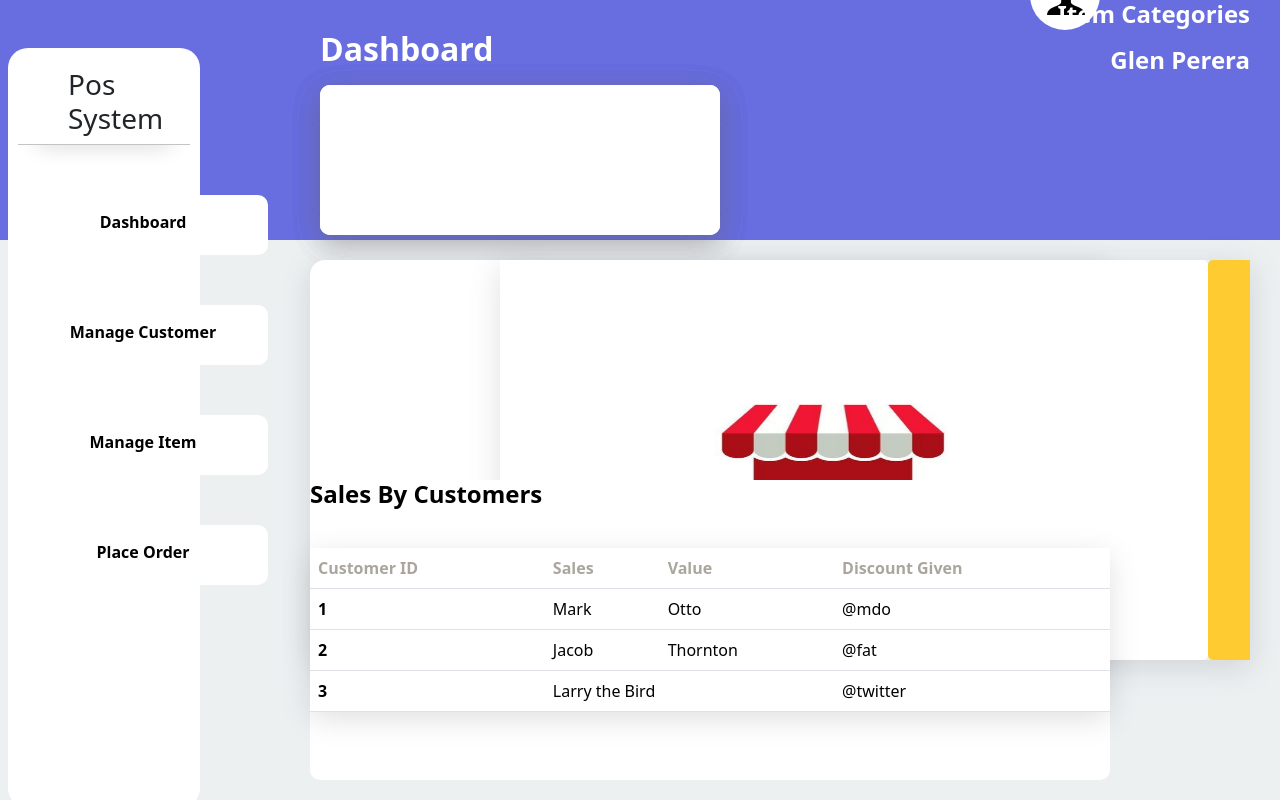
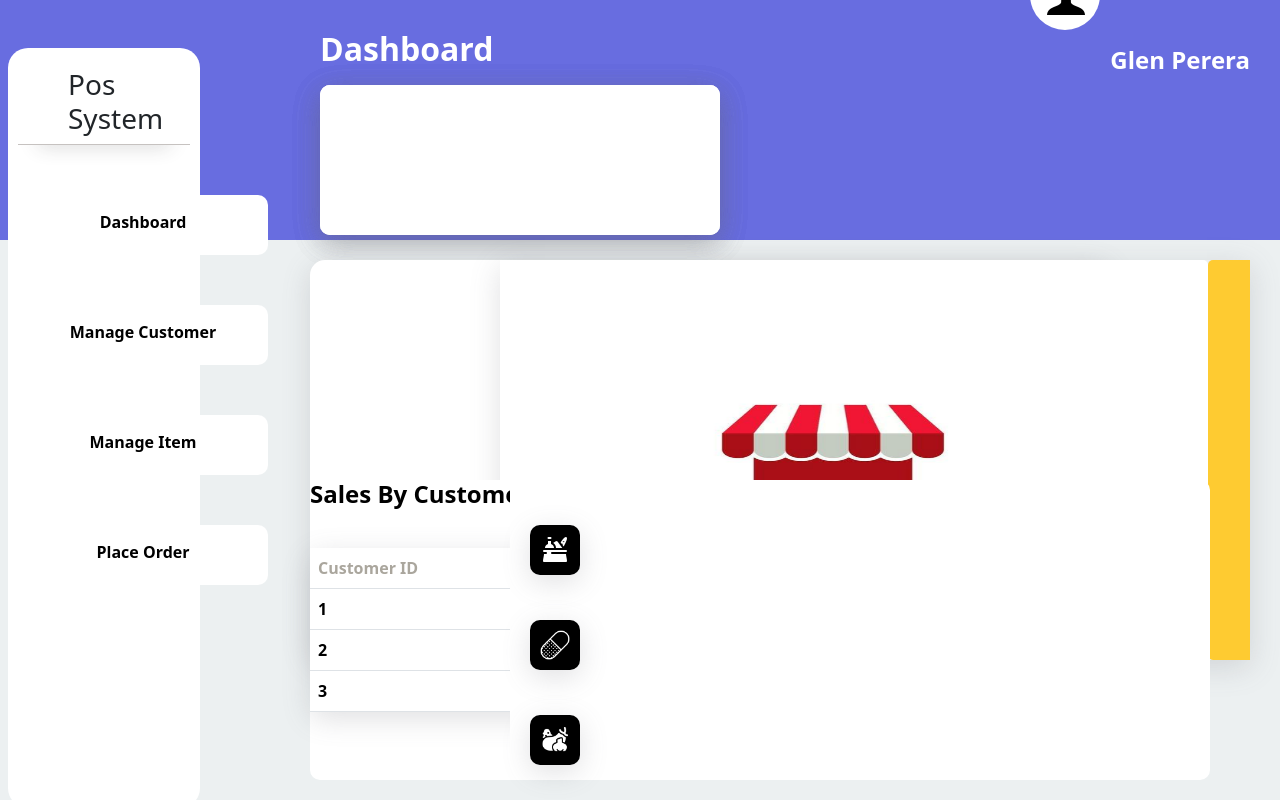
Before and after one commit to glen654/Pos-System, a plain HTML site: page dashboard.html in a window 1280 px wide. Drawn offline with nearby package versions, Linux system fonts and the light colour scheme.

Commit message:
categories few changes

```diff
--- a/dashboard.html
+++ b/dashboard.html
@@ -96,7 +96,7 @@
             </table>
         </div>
 
-        <div>
+        <div id="categories">
             <h4>Item Categories</h4>
             <div>
                 <img src="assets/images/icons8-grocery-bag-30.png" title="grocery" alt="grocery-image">
--- a/style/dashboard-style.css
+++ b/style/dashboard-style.css
@@ -184,3 +184,34 @@ h4{
 #table-div>table>thead>tr>th{
     color: #AAA69D;
 }
+
+#categories{
+    width: 700px;
+    height: 300px;
+    background-color: white;
+    position: absolute;
+    bottom: 20px;
+    right: 70px;
+    border-radius: 10px;
+}
+
+#categories>div{
+    background-color: black;
+    width: 50px;
+    height: 50px;
+    margin-top: 45px;
+    margin-left: 20px;
+    border-radius: 10px;
+    position: relative;
+    box-shadow: rgba(100, 100, 111, 0.2) 0px 7px 29px 0px;
+}
+
+#categories>div>img{
+    width: 30px;
+    position: absolute;
+    top: 0;
+    right: 0;
+    left: 0;
+    bottom: 0;
+    margin: auto;
+}
```
